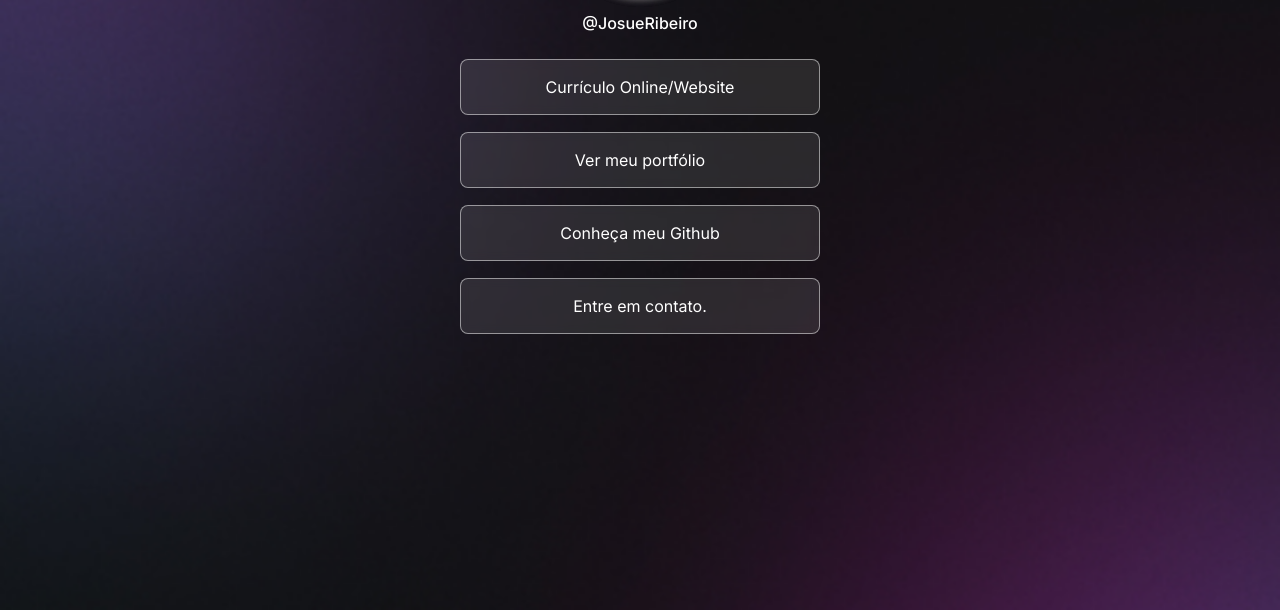
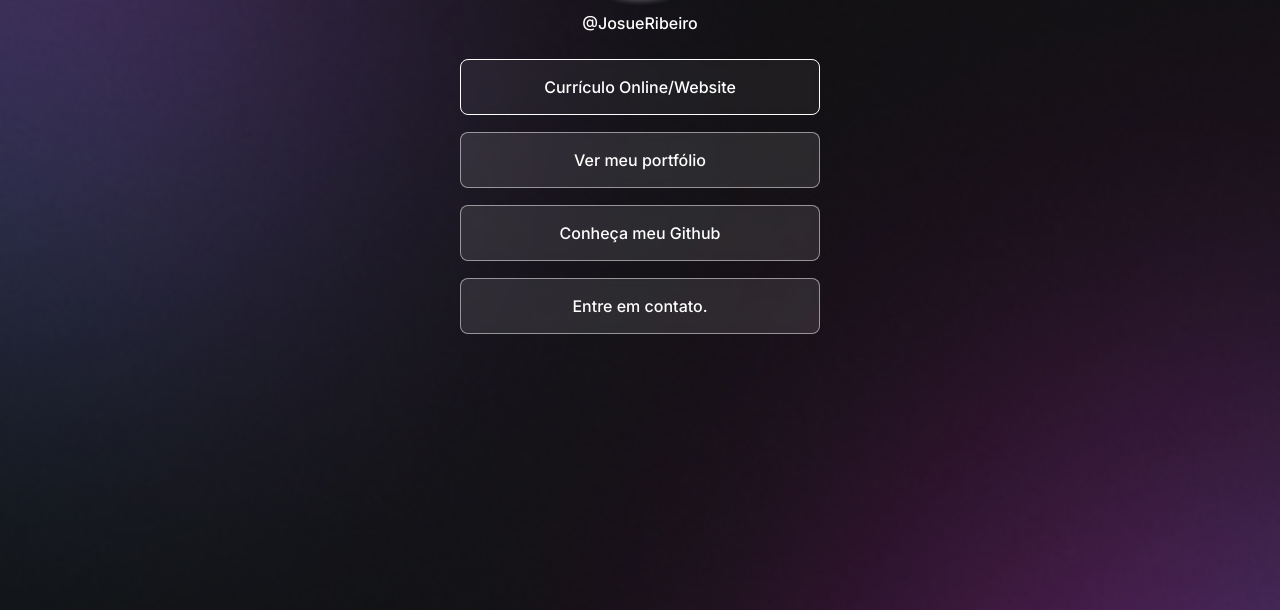
Before and after one commit to Jreng7/josue, a plain HTML site: page index.html in a window 1280 px wide. In both pictures the pointer is over the link "Currículo Online/Website". Shown: the part 190-800 px from the top of the page. Drawn offline with Linux system fonts and the light colour scheme.

Commit message:
button hover

```diff
--- a/style.css
+++ b/style.css
@@ -74,4 +74,11 @@ nav ul li a {
   border-radius: 0.8rem;
   backdrop-filter: blur(0.5rem);
   -webkit-backdrop-filter: blur(0.5rem);
+  font-weight: 500;
 }
+
+/* pseudo-selector */
+nav ul li a:hover {
+  background: rgba(255, 255, 255, 0.05);
+  border: 0.17rem solid white;
+}
```
